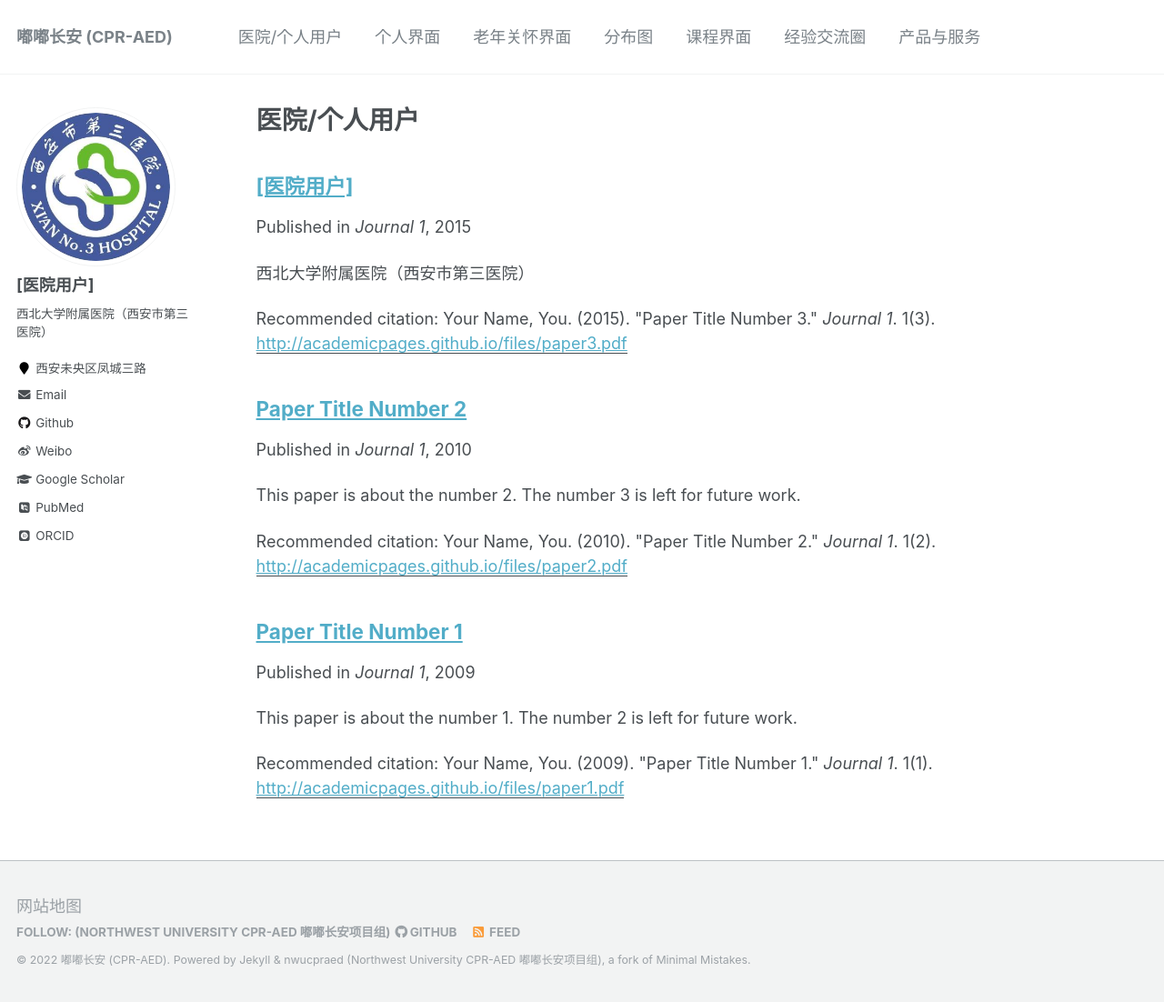
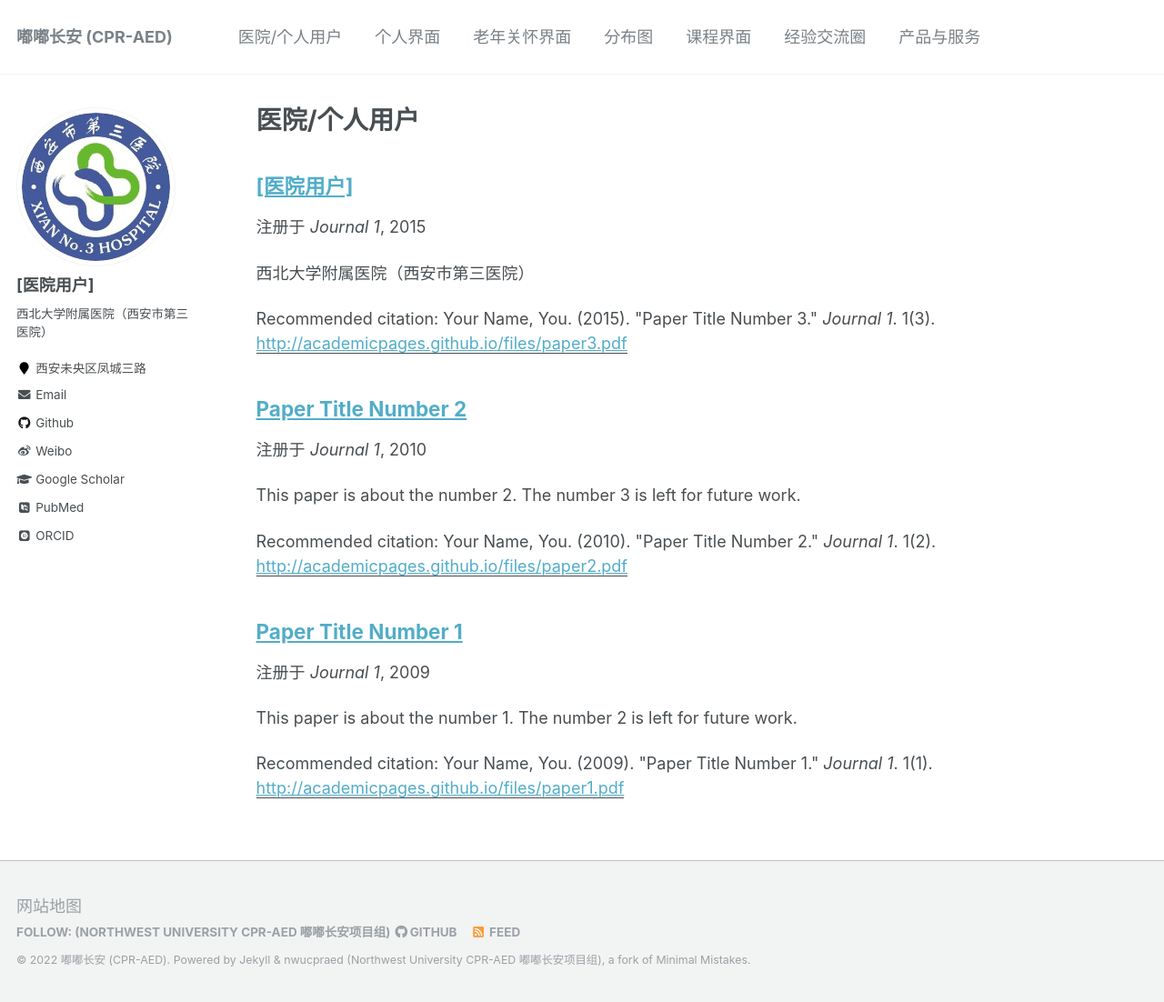
Before and after one commit to nwucpraed/nwucpraed.github.io, a Jekyll site: the page built from _pages/publications.md, in a window 1280 px wide and 1102 px high. Shown: the whole window at 91% size. Built offline with Jekyll 4.4.1, drawn with Linux system fonts in a browser that asks for light colours; some web fonts are replaced.

Commit message:
注册于
注册于

```diff
--- a/_includes/archive-single.html
+++ b/_includes/archive-single.html
@@ -41,7 +41,7 @@
         {% if post.collection == 'teaching' %}
           <p> {{ post.type }}, <i>{{ post.venue }}</i>, {{ post.date | default: "1900-01-01" | date: "%Y" }} </p>
         {% elsif post.collection == 'publications' %}
-          <p>Published in <i>{{ post.venue }}</i>, {{ post.date | default: "1900-01-01" | date: "%Y" }} </p>
+          <p>注册于 <i>{{ post.venue }}</i>, {{ post.date | default: "1900-01-01" | date: "%Y" }} </p>
         {% elsif post.date %}
          <p class="page__date"><strong><i class="fa fa-fw fa-calendar" aria-hidden="true"></i> {{ site.data.ui-text[site.locale].date_label | default: "Published:" }}</strong> <time datetime="{{ post.date | default: "1900-01-01" | date_to_xmlschema }}">{{ post.date | default: "1900-01-01" | date: "%B %d, %Y" }}</time></p>
         {% endif %}
--- a/_layouts/single.html
+++ b/_layouts/single.html
@@ -41,7 +41,6 @@
         {% elsif page.date %}
           <p class="page__date"><strong><i class="fa fa-fw fa-calendar" aria-hidden="true"></i> {{ site.data.ui-text[site.locale].date_label | default: "Published:" }}</strong> <time datetime="{{ page.date | date_to_xmlschema }}">{{ page.date | default: "1900-01-01" | date: "%B %d, %Y" }}</time></p>
         {% endif %}
-
 
         {% if page.citation and page.paperurl %}
           <p>Recommended citation: {{ page.citation }} <a href="{{ page.paperurl }}"><u>{{ page.paperurl }}</u></a></p>
```
